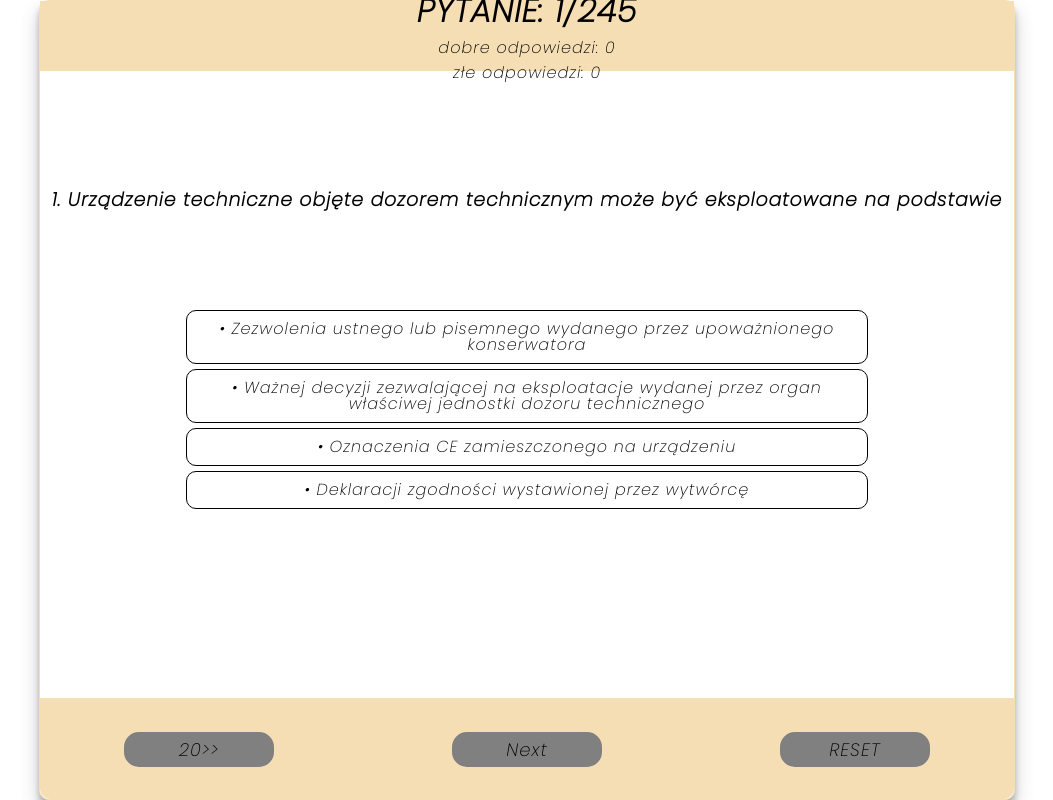
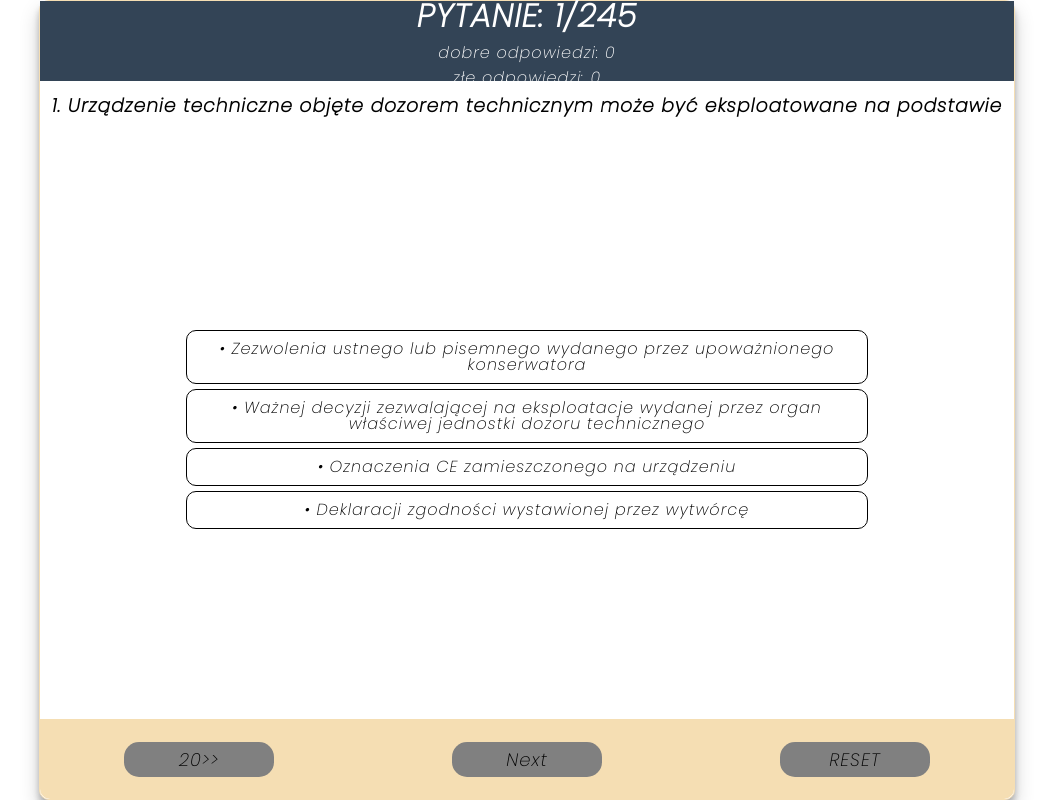
Before and after one commit to Piotr88-B/Vue-Quiz, a Vue app: page / in a window 1280 px wide. Shown: the whole page, without its empty margins (113-1166 px from the left). Built offline with nearby package versions, Linux system fonts and the light colour scheme.

Commit message:
repaire margin

```diff
--- a/public/css/app.css
+++ b/public/css/app.css
@@ -27,26 +27,27 @@
   flex-direction: column;
   margin-top: 0;
   width: 100%;
-  height: 70px;
+  height: 80px;
+  color:white;
   justify-content: center;
-  background-color: wheat;
+  background-color: #334456;
 }
 .main__quiz{
   display: flex;
   width: 100%;
-  height: 50%;
+  height: 100%;
   flex-flow: column;
-  margin: auto;
+  margin-top: 10px;
 }
 .box_score{
   display: flex;
   flex-direction: column;
-
 }
 .quiz__footer{
   display: flex;
   width: 100%;
   height: 100px;
+  bottom: 0;
   justify-content: center;
   border-top: 1px solid wheat;
   border-color: wheat;
@@ -60,7 +61,6 @@
   display: flex;
   width: 100%;
   justify-content: center;
-
   margin: auto;
 }
 ul{
--- a/src/App.vue
+++ b/src/App.vue
@@ -2368,7 +2368,7 @@ export default {
           }]
         }, {
           question: '145.Obowiązkiem operatora wózków jezdniowych podnośnikowych jest',
-          img: '',
+           image: require('@/assets/blank.png'),
           answers: [{
             text: '•	sprawdzenie stopnia naładowania akumulatora',
             correct: false
```
